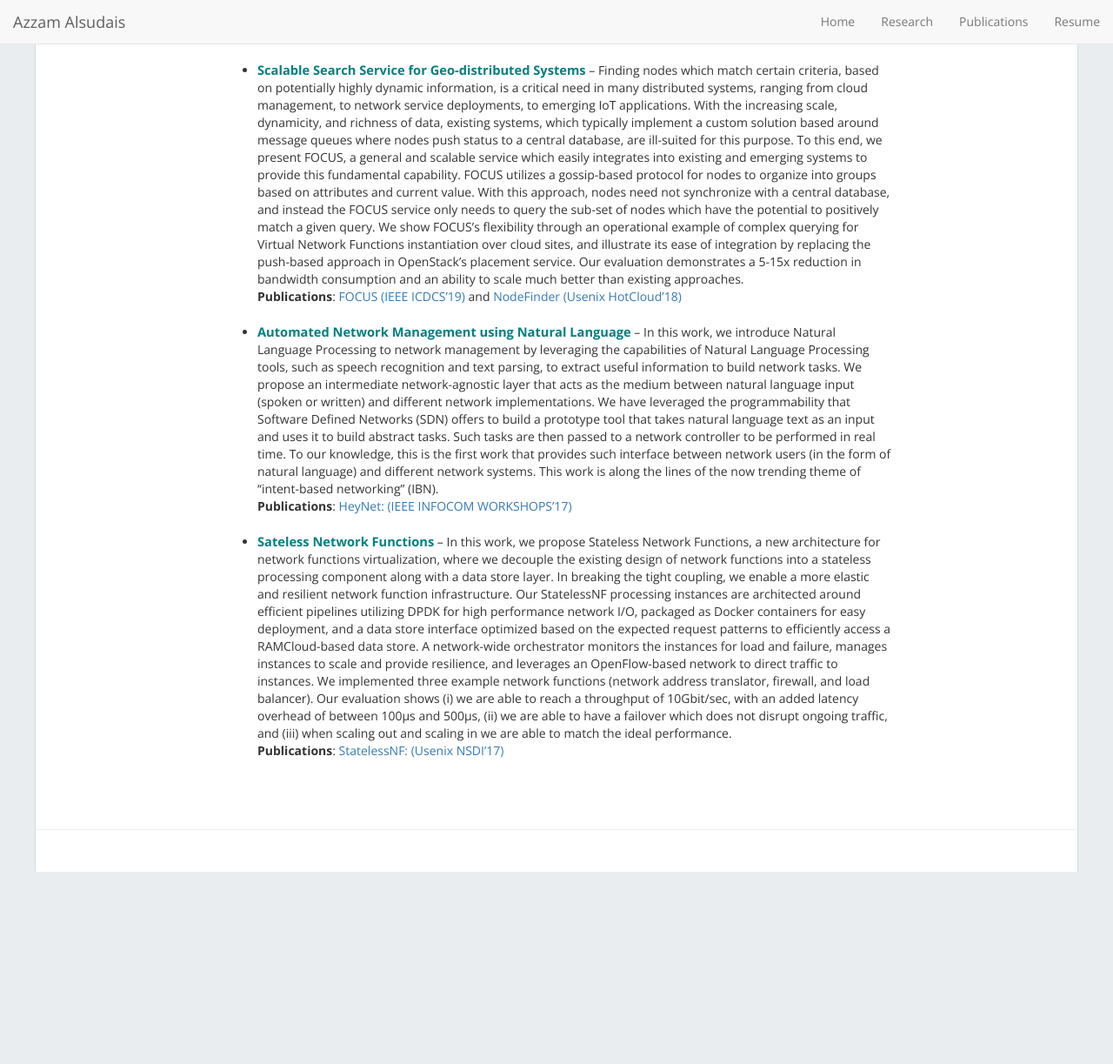
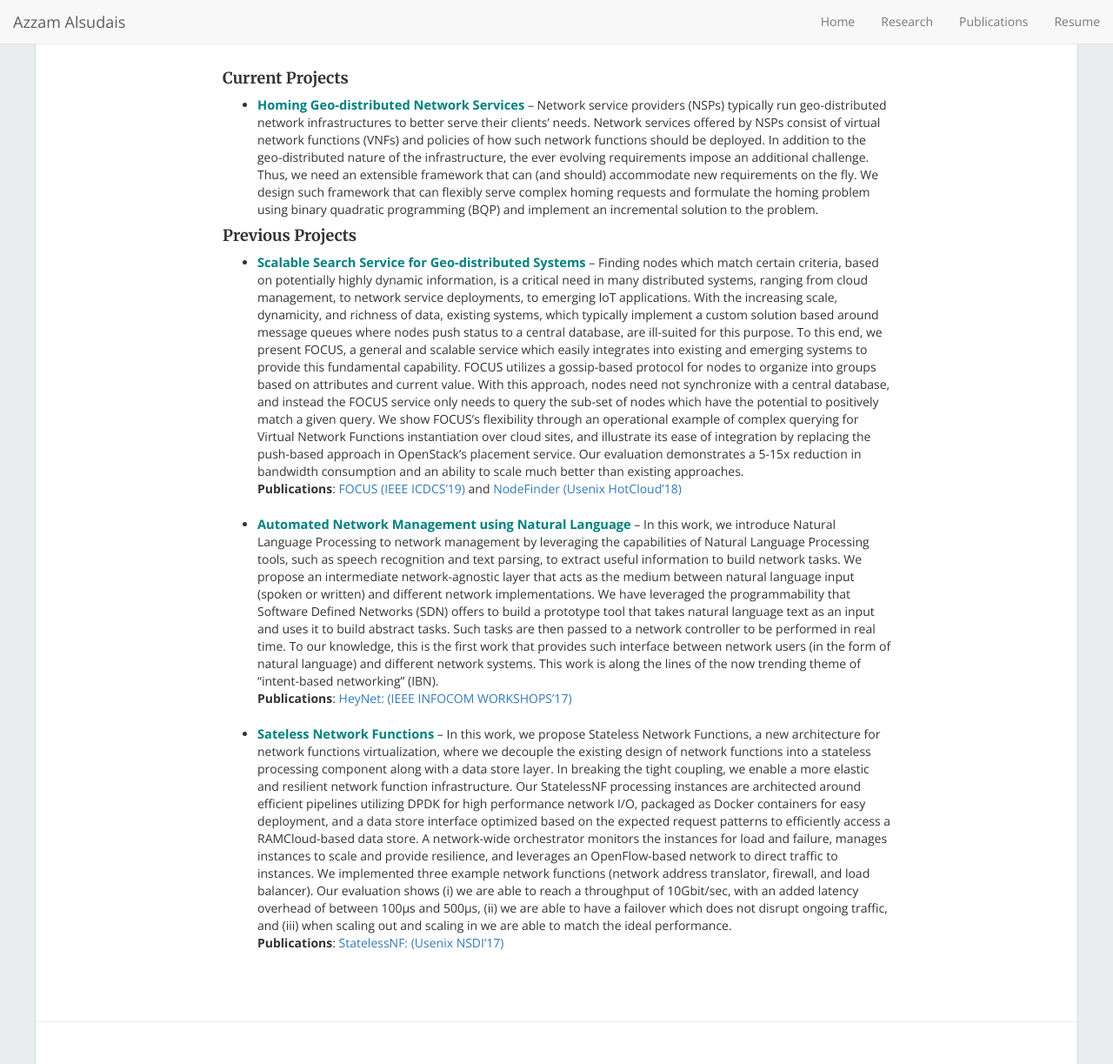
Before and after one commit to aalsudais/aalsudais.github.io, a Jekyll site: the page built from _pages/research.md, in a window 1280 px wide and 1223 px high. Shown: the whole window at 87% size. Built offline with Jekyll 4.4.1, drawn with Linux system fonts in a browser that asks for light colours; nearby versions of some CDN libraries.

Commit message:
updated research

```diff
--- a/_pages/research.md
+++ b/_pages/research.md
@@ -4,6 +4,17 @@ title: Research
 permalink: /research
 ---
 
+#### Current Projects
+
+- <span style="color:teal; font-size:11pt;">**Homing Geo-distributed Network Services**</span> -- Network service providers (NSPs) typically run geo-distributed network infrastructures to
+better serve their clients' needs.
+Network services offered by NSPs consist of virtual network functions (VNFs) and policies of how such network functions should be deployed.
+In addition to the geo-distributed nature of the infrastructure, the ever evolving requirements impose an additional challenge.
+Thus, we need an extensible framework that can (and should) accommodate new requirements on the fly. We design such framework that can flexibly
+serve complex homing requests and formulate the homing problem using binary quadratic programming (BQP) and implement an incremental solution to the problem.
+
+
+#### Previous Projects
 
 - <span style="color:teal; font-size:11pt;">**Scalable Search Service for Geo-distributed Systems**</span> -- Finding nodes which match certain criteria, based on potentially highly dynamic information, is a critical need
 in many distributed systems, ranging from cloud management, to network service deployments, to emerging IoT applications.
```
Also changed, not shown: _pages/publications.md (+1 -1 lines).
